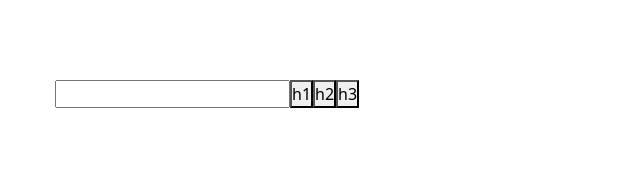
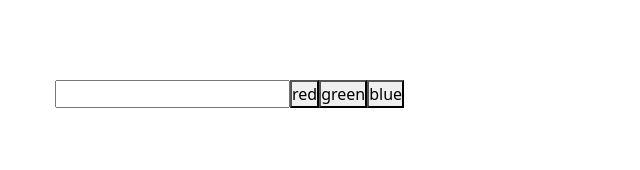
Before and after one commit to prkm93/neogcamp-practice-interview-questions, a React (Create React App) app: page /topics in a window 1280 px wide. Shown: the top 170 px of the page, without its empty margins (0-640 px from the left). Built offline with nearby package versions, Linux system fonts and the light colour scheme.

Commit message:
added color modifier

```diff
--- a/src/App.js
+++ b/src/App.js
@@ -9,6 +9,7 @@ import {
 } from "react-router-dom";
 import FontModifer from './components/FontModifer';
 import HeadingModifier from './components/HeadingModifier';
+import ColorModifier from './components/ColorModifier';
 
 function App() {
 
@@ -25,7 +26,8 @@ function App() {
         </Router> */}
         {/* <Calculator/> */}
         {/* <FontModifer/> */}
-        <HeadingModifier/>
+        {/* <HeadingModifier/> */}
+        <ColorModifier/>
       </section>
     </main>
   )
--- /dev/null
+++ b/src/components/ColorModifier.jsx
@@ -0,0 +1,22 @@
+import React, {useState, useRef} from 'react'
+
+function ColorModifier() {
+    const [text, setText] = useState('');
+    const textRef = useRef();
+
+    const colorHandler = (color) => {
+        textRef.current.style.color = color;
+    }
+
+    return (
+        <div>
+            <input type="text" value={text} onChange={e => setText(e.target.value)}/>
+            <button onClick={() => colorHandler('red')}>red</button>
+            <button onClick={() => colorHandler('green')}>green</button>
+            <button onClick={() => colorHandler('blue')}>blue</button>
+            <h3 ref={textRef}>{text}</h3>
+        </div>
+    )
+}
+
+export default ColorModifier
```
